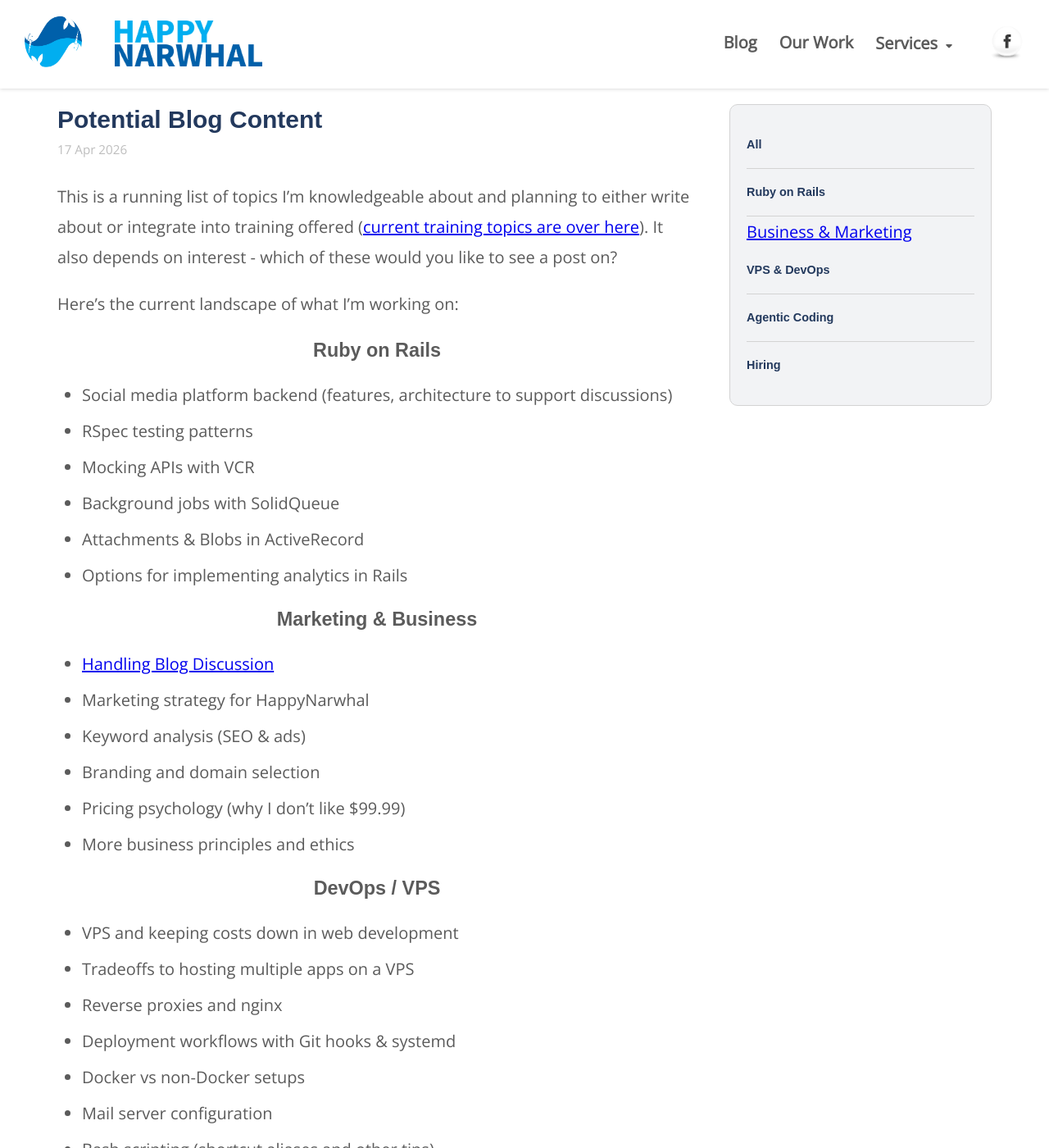
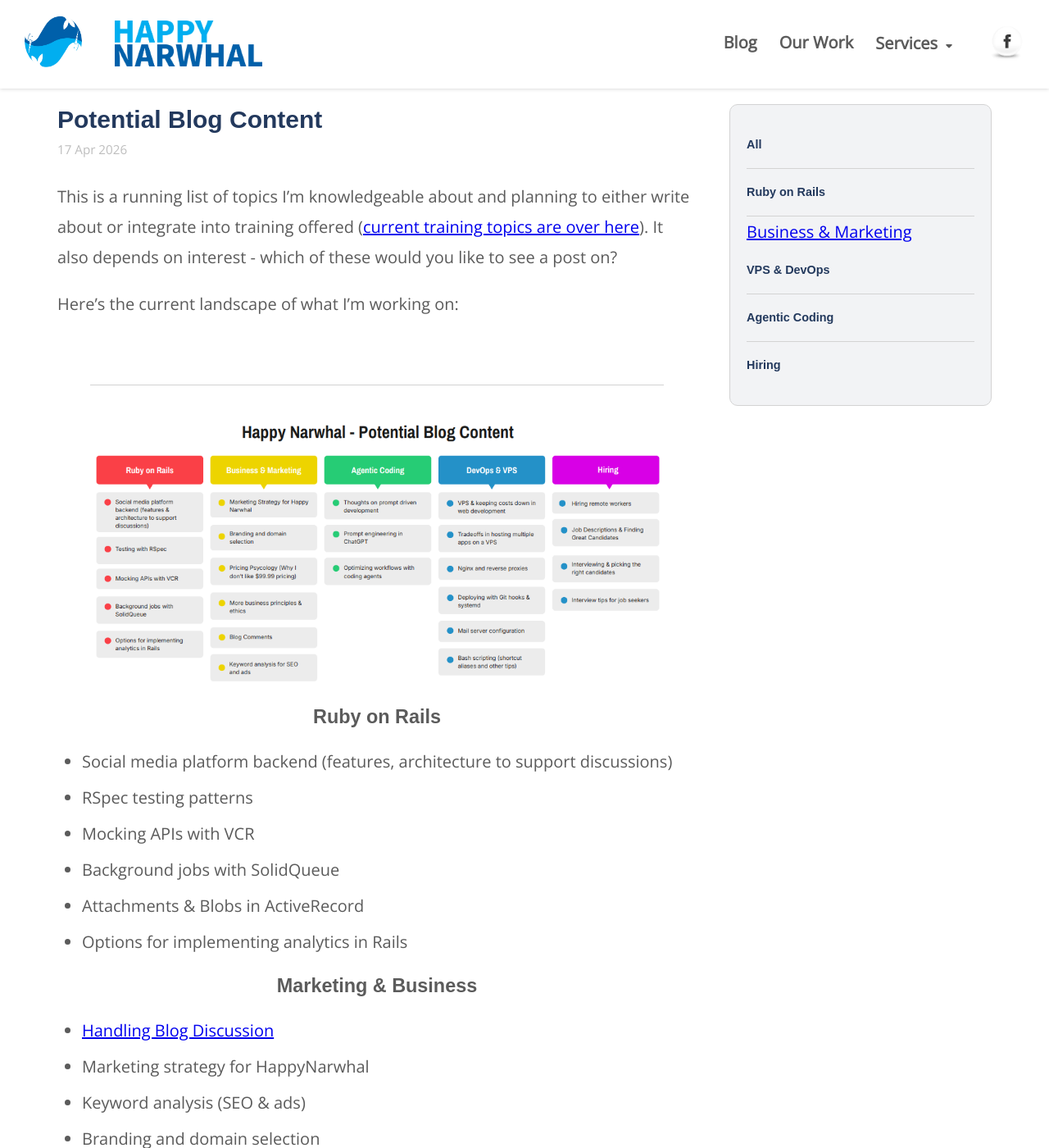
Before and after one commit to Happy-Narwhal/Happy-Narwhal.github.io, a Jekyll site: the page built from _posts/2026-04-17-potential-blog-content.md, in a window 1280 px wide and 1400 px high. Shown: the whole window at 82% size. Built offline with Jekyll 4.4.1, drawn with Linux system fonts in a browser that asks for light colours; nearby versions of some CDN libraries.

Commit message:
rendering blog post images manually with "{% include

```diff
--- /dev/null
+++ b/_includes/blog-post-image.html
@@ -0,0 +1,25 @@
+{%- comment -%}
+Usage (inside a post markdown file):
+
+Inline, using post front matter:
+  {% include blog-post-image.html %}
+
+Inline, overriding src/alt:
+  {% include blog-post-image.html src="/assets/images/blog/foo.png" alt="..." %}
+
+This include intentionally renders only markup; placement is controlled by where you include it.
+{%- endcomment -%}
+
+{%- assign p = include.post | default: page -%}
+{%- assign src = include.src | default: p.post_image | default: p.share_image -%}
+{%- assign alt = include.alt | default: p.post_image_alt | default: p.share_image_alt | default: p.title -%}
+{%- assign caption = include.caption | default: p.post_image_caption -%}
+
+{%- if src -%}
+  <figure class="blog-post-image">
+    <img src="{{ src }}" alt="{{ alt }}" loading="lazy" />
+    {%- if caption -%}
+      <figcaption class="blog-post-image-caption">{{ caption }}</figcaption>
+    {%- endif -%}
+  </figure>
+{%- endif -%}
--- a/_layouts/blog.html
+++ b/_layouts/blog.html
@@ -63,15 +63,6 @@
                     </header>
                     {{ content }}
                   </article>
-                  {%- if page.share_image -%}
-                    <figure class="blog-post-bottom-image">
-                      <img
-                        src="{{ page.share_image }}"
-                        alt="{{ page.share_image_alt | default: page.title }}"
-                        loading="lazy"
-                      />
-                    </figure>
-                  {%- endif -%}
                   {%- include blog-post-footer.html -%}
                 {%- elsif sidebar_posts.size > 0 -%}
                   {%- assign featured = sidebar_posts.first -%}
--- a/_posts/2026-04-17-potential-blog-content.md
+++ b/_posts/2026-04-17-potential-blog-content.md
@@ -14,6 +14,8 @@ redirect_from:
 This is a running list of topics I’m knowledgeable about and planning to either write about or integrate into training offered (<a href='/consulting.html#training'>current training topics are over here</a>). It also depends on interest - which of these would you like to see a post on?
 
 Here’s the current landscape of what I’m working on:
+
+{% include blog-post-image.html %}
 
 ### Ruby on Rails
 
--- a/assets/css/blog.css
+++ b/assets/css/blog.css
@@ -258,17 +258,23 @@ a.blog-sidebar-post-link:hover {
   border-radius: var(--border-radius-sm);
 }
 
-.blog-post-bottom-image {
+.blog-post-image {
   margin-top: var(--spacing-xl);
   padding-top: var(--spacing-lg);
   border-top: 1px solid var(--color-border);
 }
 
-.blog-post-bottom-image img {
+.blog-post-image img {
   display: block;
   width: 100%;
   height: auto;
   border-radius: var(--border-radius-sm);
+}
+
+.blog-post-image-caption {
+  margin-top: var(--spacing-sm);
+  font-size: 0.9rem;
+  color: var(--color-muted);
 }
 
 @media (max-width: 768px) {
```
